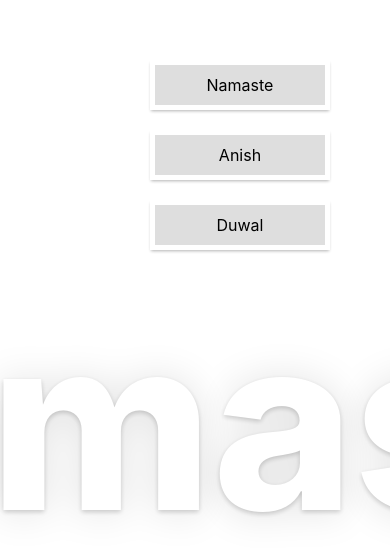
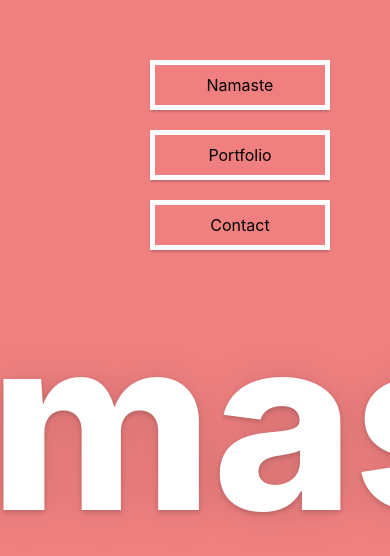
Before and after one commit to duwalanise/portfolio, a React (Create React App) app: page / in a window 390 px wide. Shown: the top 556 px of the page. Built offline with nearby package versions, Linux system fonts and the light colour scheme.

Commit message:
color matching

```diff
--- a/src/App.tsx
+++ b/src/App.tsx
@@ -7,7 +7,7 @@ import Nav from "./components/nav/nav";
 
 interface AppProps {}
 
-const pages = ["Namaste", "Anish", "Duwal"];
+const pages = ["Namaste", "Portfolio", "Contact"];
 
 const App: React.FunctionComponent<AppProps> = ({}) => {
   const [index, setIndex] = useState(0);
--- a/src/components/nav/nav.scss
+++ b/src/components/nav/nav.scss
@@ -15,7 +15,7 @@
     transition: box-shadow 0.5s;
     will-change: transform;
     margin: 10px;
-    background: #dedede;
+    background: lightcoral;
     border: 5px solid white;
     &:hover {
       box-shadow: 0px 3px 10px -1px rgba(0, 0, 0, 0.4);
--- a/src/components/nav/nav.tsx
+++ b/src/components/nav/nav.tsx
@@ -8,8 +8,8 @@ interface NavProps {
   onClick: (idx: number) => void;
 }
 const calc = (x: number, y: number) => [
-  -(y - window.innerHeight / 2) / 20,
-  (x - window.innerWidth / 2) / 20,
+  -(y - window.innerHeight / 2) / 40,
+  (x - window.innerWidth / 2) / 40,
   1.1
 ];
 const trans = (x: number, y: number, s: number) =>
@@ -21,7 +21,7 @@ const Nav: React.FunctionComponent<NavProps> = ({ pages, onClick }) => {
       {pages.map((page, idx) => {
         const [props, set] = useSpring(() => ({
           xys: [0, 0, 1],
-          config: { mass: 5, tension: 350, friction: 40 }
+          config: { mass: 1, tension: 350, friction: 40 }
         }));
         return (
           <animated.div
--- a/src/components/page/page.scss
+++ b/src/components/page/page.scss
@@ -11,4 +11,5 @@
   font-size: 15em;
   will-change: transform, opacity;
   text-shadow: 0px 2px 40px #00000020, 0px 2px 5px #00000030;
+  background: lightcoral;
 }
```
